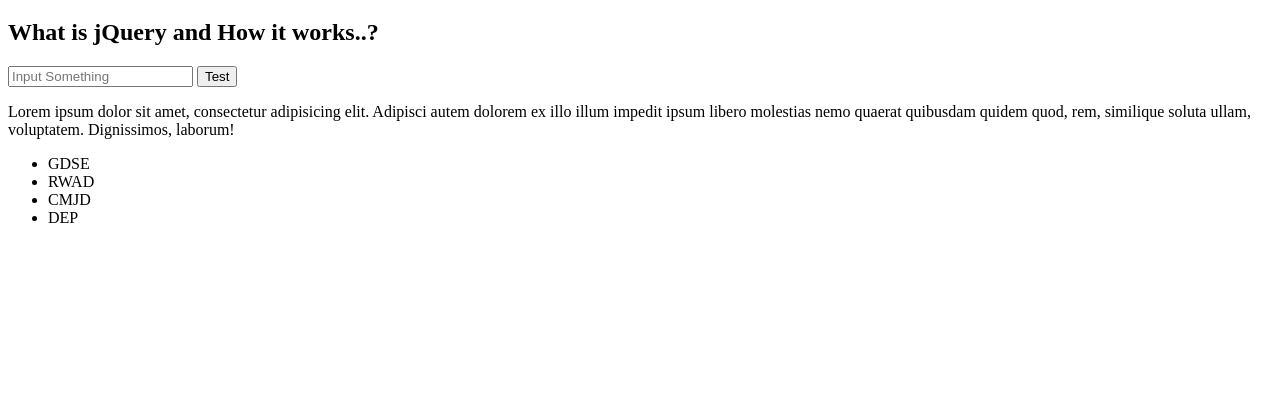
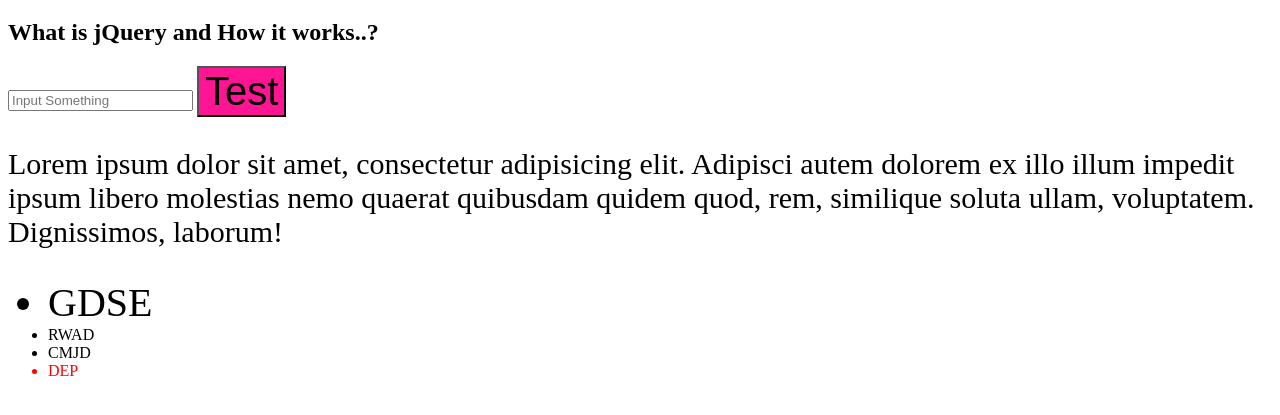
Before and after one commit to Sandun-Induranga/Java-Script, a plain HTML site: page D_DOM-Manipulation-JQuery/jQuery.html in a window 1280 px wide. Shown: the part 61-476 px from the top of the page. Drawn offline with Linux system fonts and the light colour scheme.

Commit message:
JQuery selections

```diff
--- a/D_DOM-Manipulation-JQuery/jQuery.html
+++ b/D_DOM-Manipulation-JQuery/jQuery.html
@@ -9,10 +9,10 @@
 <h1>jQuery</h1>
 <h2>What is jQuery and How it works..?</h2>
 <input type="text" placeholder="Input Something">
-<button>Test</button>
-<p>Lorem ipsum dolor sit amet, consectetur adipisicing elit. Adipisci autem dolorem ex illo illum impedit ipsum libero molestias nemo quaerat quibusdam quidem quod, rem, similique soluta ullam, voluptatem. Dignissimos, laborum!</p>
+<button class="button">Test</button>
+<p id="para">Lorem ipsum dolor sit amet, consectetur adipisicing elit. Adipisci autem dolorem ex illo illum impedit ipsum libero molestias nemo quaerat quibusdam quidem quod, rem, similique soluta ullam, voluptatem. Dignissimos, laborum!</p>
 <ul>
-    <li>GDSE</li>
+    <li class=".button">GDSE</li>
     <li>RWAD</li>
     <li>CMJD</li>
     <li>DEP</li>
@@ -24,6 +24,18 @@
     // document.querySelector("h1").style.color='red'
     $('h1').css('color','red')
 
+    /* We can change the selector too, if we want */
+    // let RS = jQuery.noConflict()
+    // RS('h2').css('color','orange')
+
+    $('#para').css('font-size','30px')
+
+    $('.button').css('background','deeppink')
+
+    $('[class]').css('font-size','40px')
+
+    $('li:last-child').css('color','red')
+
 </script>
 
 </body>
```
